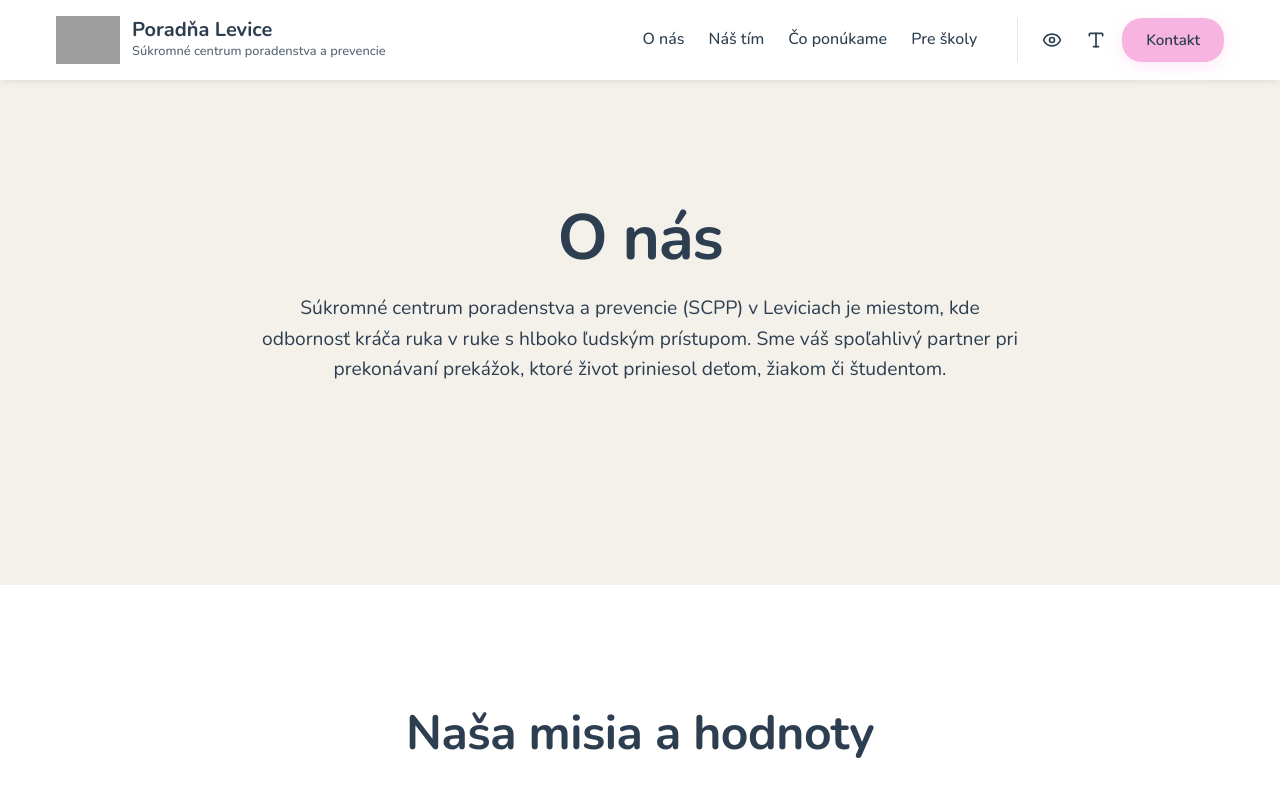
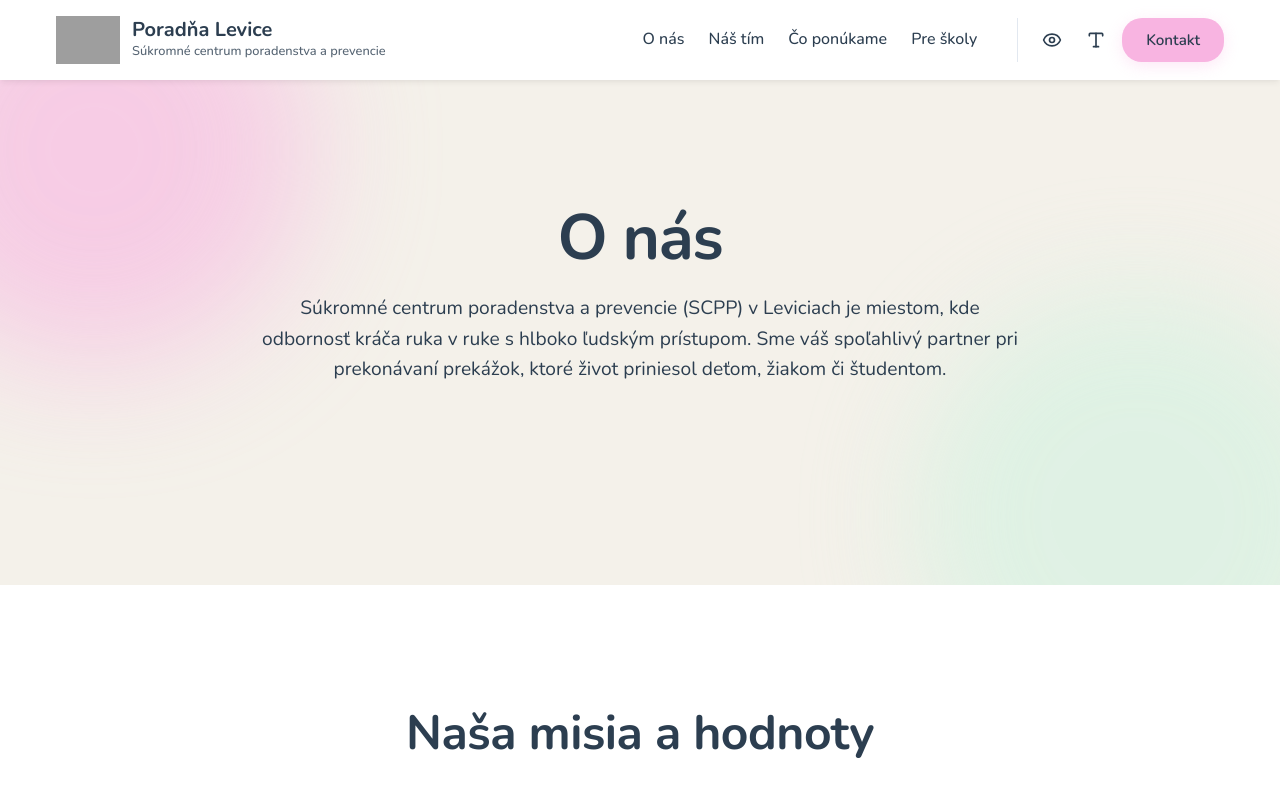
Before and after one commit to matus-ppc/scpp_levice, a React (Vite) app: page /o-nas in a window 1280 px wide. Shown: the top 800 px of the page. Built offline with nearby package versions, Linux system fonts and the light colour scheme; grey boxes are pictures that could not be loaded.

Commit message:
Vylepšenie dizajnu: Favicon kľúč, zarovnanie kontaktu a dekorácie podstránok

```diff
--- a/src/index.css
+++ b/src/index.css
@@ -118,6 +118,56 @@ a:hover {
   padding-bottom: calc(var(--spacing-section) + 80px);
 }
 
+/* Decorative Page Headers for Subpages */
+.page-header {
+  position: relative;
+  overflow: hidden;
+}
+
+.page-header::before,
+.page-header::after {
+  content: '';
+  position: absolute;
+  border-radius: 50%;
+  z-index: 0;
+  pointer-events: none;
+  filter: blur(60px);
+  opacity: 0.6;
+}
+
+.page-header::before {
+  width: clamp(200px, 40vw, 400px);
+  height: clamp(200px, 40vw, 400px);
+  background-color: var(--color-pink);
+  top: -20%;
+  left: -10%;
+  animation: pageBlobFloat 14s ease-in-out infinite alternate;
+}
+
+.page-header::after {
+  width: clamp(300px, 50vw, 500px);
+  height: clamp(300px, 50vw, 500px);
+  background-color: #d1f2e0; /* light green */
+  bottom: -30%;
+  right: -10%;
+  animation: pageBlobFloat 18s ease-in-out infinite alternate-reverse;
+}
+
+/* Adjust blobs for primary (green) background to be highly visible and cheerful */
+.page-header.bg-primary::before { background-color: #FFD166; opacity: 0.8; } /* Bright yellow */
+.page-header.bg-primary::after { background-color: #4ECDC4; opacity: 0.8; } /* Bright light blue */
+
+.page-header .container {
+  position: relative;
+  z-index: 2;
+}
+
+@keyframes pageBlobFloat {
+  0%, 100% { transform: translate(0, 0) scale(1); }
+  33% { transform: translate(30px, -40px) scale(1.1); }
+  66% { transform: translate(-20px, 30px) scale(0.9); }
+}
+
 .bg-secondary {
   background-color: var(--color-secondary);
 }
--- a/src/pages/About.jsx
+++ b/src/pages/About.jsx
@@ -5,7 +5,7 @@ import './About.css';
 function About() {
   return (
     <div className="page-wrapper">
-      <section className="bg-secondary section">
+      <section className="page-header bg-secondary section">
         <div className="container text-center" style={{ maxWidth: '800px' }}>
           <motion.h1
             initial={{ opacity: 0, y: 20 }}
--- a/src/pages/Schools.jsx
+++ b/src/pages/Schools.jsx
@@ -7,7 +7,7 @@ import './Schools.css';
 function Schools() {
   return (
     <div className="page-wrapper">
-      <section className="bg-secondary section" style={{ paddingBottom: 'calc(var(--spacing-section) * 1.5)' }}>
+      <section className="page-header bg-secondary section" style={{ paddingBottom: 'calc(var(--spacing-section) * 1.5)' }}>
         <div className="container text-center" style={{ maxWidth: '800px' }}>
           <h1>Spolupráca so školami</h1>
           <p style={{ fontSize: '1.2rem', opacity: 0.8 }}>
--- a/src/pages/Services.jsx
+++ b/src/pages/Services.jsx
@@ -5,7 +5,7 @@ import ContactSection from '../components/ContactSection';
 function Services() {
   return (
     <div className="page-wrapper">
-      <section className="bg-primary section" style={{ color: 'var(--color-white)' }}>
+      <section className="page-header bg-primary section" style={{ color: 'var(--color-white)' }}>
         <div className="container text-center" style={{ maxWidth: '800px' }}>
           <h1 style={{ color: 'var(--color-white)' }}>Služby a odborná pomoc</h1>
           <p style={{ fontSize: '1.2rem', opacity: 0.9 }}>
--- a/src/pages/Team.jsx
+++ b/src/pages/Team.jsx
@@ -3,7 +3,7 @@ import TeamCardsSection from '../components/TeamCardsSection';
 function Team() {
   return (
     <div className="page-wrapper">
-      <section className="bg-secondary section">
+      <section className="page-header bg-secondary section">
         <div className="container text-center" style={{ maxWidth: '800px' }}>
           <h1>Spoznajte náš tím</h1>
           <p style={{ fontSize: '1.2rem', opacity: 0.8 }}>
```
